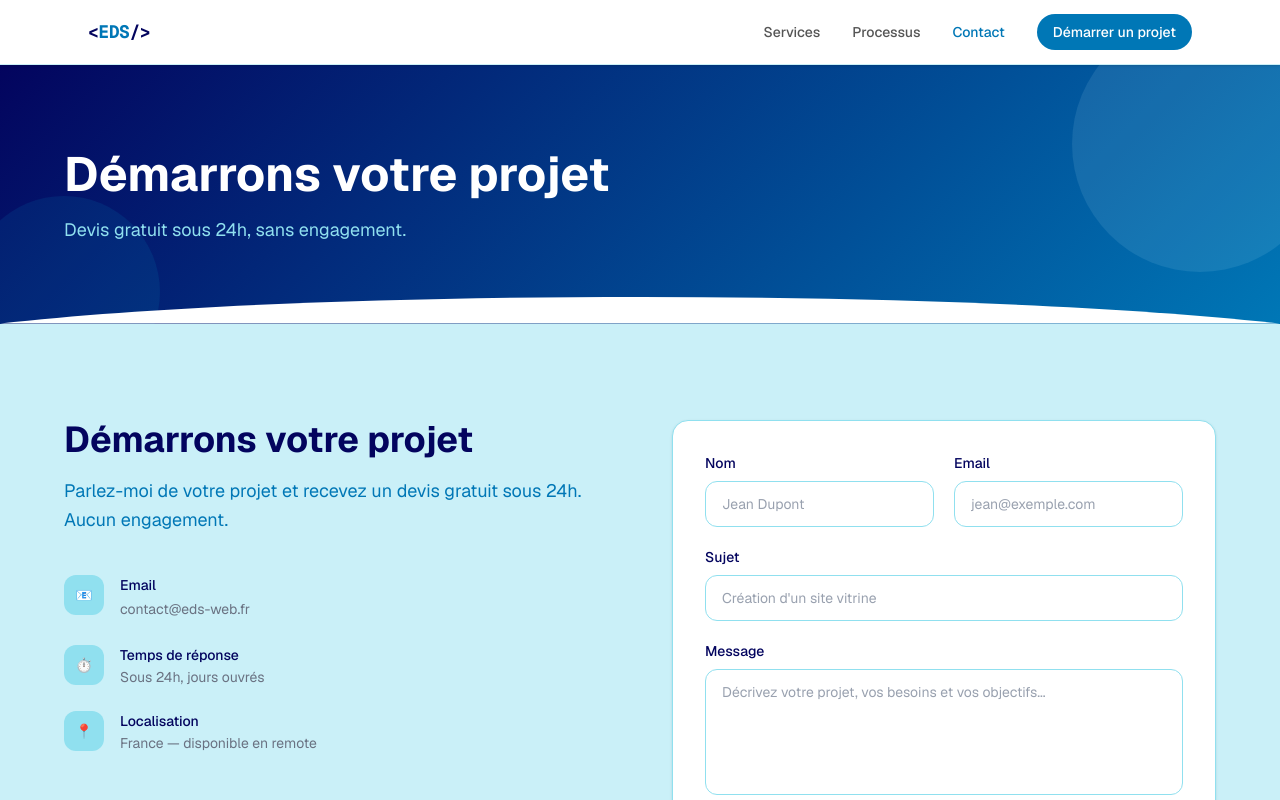
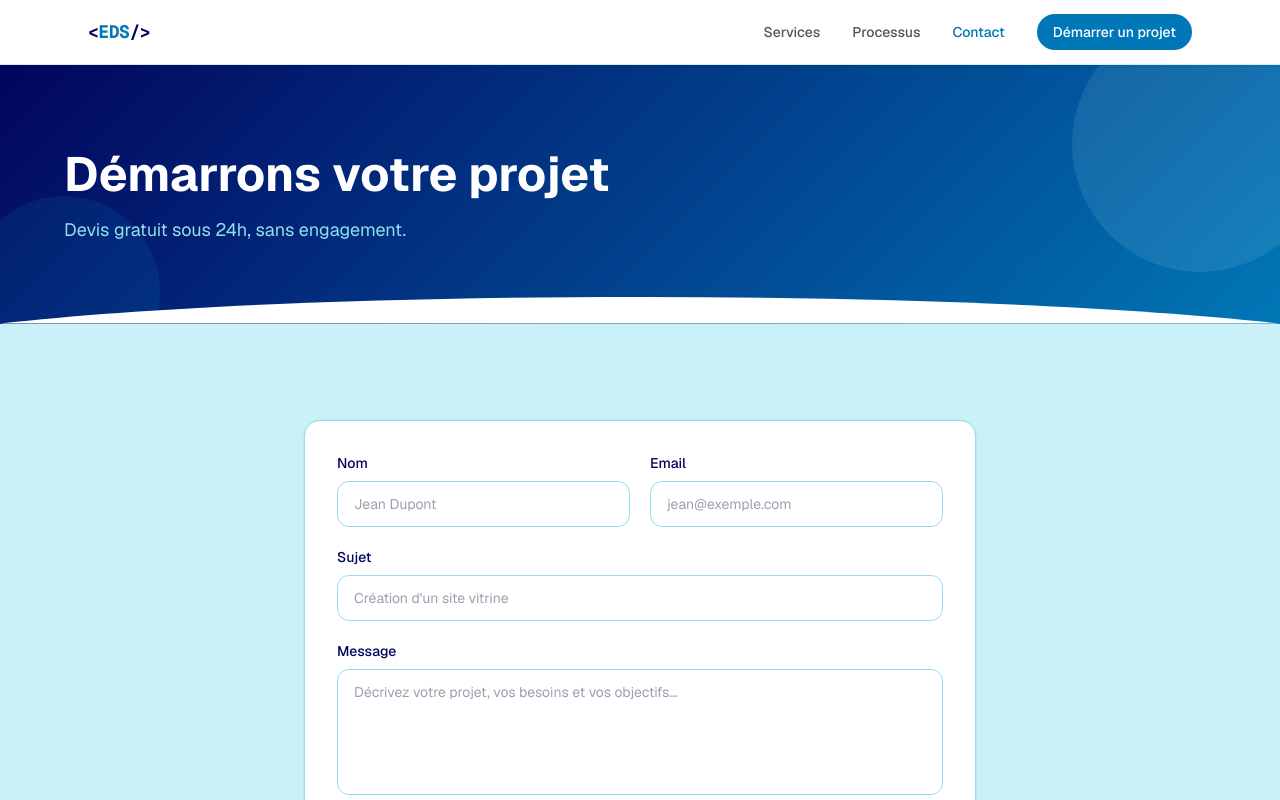
Before and after one commit to EleaDSB/EDS-WEBSITE, a Next.js app: page /contact in a window 1280 px wide. Shown: the top 800 px of the page. Built offline with nearby package versions, Linux system fonts and the light colour scheme.

Commit message:
Retire le bloc infos (email, réponse, localisation) de la page contact
Closes #1

Co-Authored-By: Claude Sonnet 4.6 <noreply@anthropic.com>

```diff
--- a/components/Contact.tsx
+++ b/components/Contact.tsx
@@ -53,43 +53,8 @@ export default function Contact() {
 
   return (
     <section id="contact" className="py-24 px-6" style={{ backgroundColor: "#caf0f8" }}>
-      <div className="max-w-6xl mx-auto">
-        <div className="grid grid-cols-1 lg:grid-cols-2 gap-16">
-          <div>
-            <h2 className="text-4xl font-bold mb-4" style={{ color: "#03045e" }}>Démarrons votre projet</h2>
-            <p className="text-lg leading-relaxed mb-10" style={{ color: "#0077b6" }}>
-              Parlez-moi de votre projet et recevez un devis gratuit sous 24h. Aucun engagement.
-            </p>
-
-            <div className="space-y-6">
-              {[
-                { icon: "📧", label: "Email", value: "contact@eds-web.fr", href: "mailto:contact@eds-web.fr" },
-                { icon: "⏱️", label: "Temps de réponse", value: "Sous 24h, jours ouvrés" },
-                { icon: "📍", label: "Localisation", value: "France — disponible en remote" },
-              ].map((item) => (
-                <div key={item.label} className="flex items-start gap-4">
-                  <div
-                    className="w-10 h-10 rounded-xl flex items-center justify-center text-sm flex-shrink-0"
-                    style={{ backgroundColor: "#90e0ef" }}
-                  >
-                    {item.icon}
-                  </div>
-                  <div>
-                    <div className="text-sm font-medium mb-0.5" style={{ color: "#03045e" }}>{item.label}</div>
-                    {item.href ? (
-                      <a href={item.href} className="text-sm text-gray-500 hover:text-[#0077b6] transition-colors">
-                        {item.value}
-                      </a>
-                    ) : (
-                      <div className="text-sm text-gray-500">{item.value}</div>
-                    )}
-                  </div>
-                </div>
-              ))}
-            </div>
-          </div>
-
-          <div className="bg-white rounded-2xl p-8 border shadow-sm" style={{ borderColor: "#90e0ef" }}>
+      <div className="max-w-2xl mx-auto">
+        <div className="bg-white rounded-2xl p-8 border shadow-sm" style={{ borderColor: "#90e0ef" }}>
             <form onSubmit={handleSubmit} className="space-y-5">
               <div className="grid grid-cols-1 sm:grid-cols-2 gap-5">
                 <div>
@@ -143,7 +108,6 @@ export default function Contact() {
                 )}
               </button>
             </form>
-          </div>
         </div>
       </div>
     </section>
```
